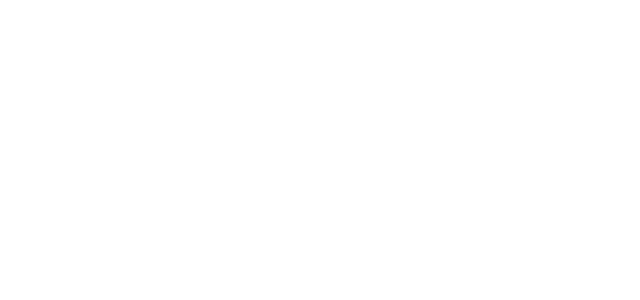
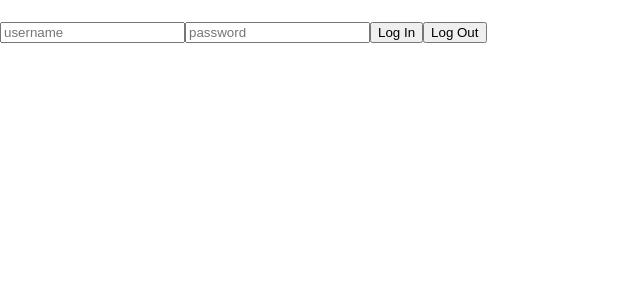
Before and after one commit to comp426-2022-spring/AdventureAid, a React (Create React App) app in the folder client/: page /country in a window 1280 px wide. Before the commit this address had no page. Shown: the top 300 px of the page, without its empty margins (0-640 px from the left). Built offline with nearby package versions, Linux system fonts and the light colour scheme; no server answers.

Commit message:
one country page added

```diff
--- a/client/src/App.js
+++ b/client/src/App.js
@@ -4,6 +4,7 @@
 import LoginPage from './pages/LoginPage';
 import SignupPage from './pages/SignupPage';
 import HomePage from './pages/HomePage';
+import OneCountry from './pages/OneCountry';
 
 import { BrowserRouter, Route, Routes } from 'react-router-dom'
 
@@ -15,6 +16,7 @@
         <Route path="" element= {<HomePage />} />
         <Route path="/signup" element={<SignupPage />} />
         <Route path="/login" element={<LoginPage />} />
+        <Route path="/country" element={<OneCountry />}/>
 
       </Routes>
   </BrowserRouter>
--- a/client/src/pages/HomePage.css
+++ b/client/src/pages/HomePage.css
@@ -34,6 +34,18 @@
     color: #61dafb;
   }
 
+  .modal {
+    display: none;
+    position: fixed;
+    z-index: 1;
+    background-color: rgba(0, 0, 0, 0.25);
+  }
+
+  .modal_content {
+    background-color: white;
+    position: absolute;
+  }
+
   @keyframes App-logo-spin {
     from {
       transform: rotate(0deg);
--- a/client/src/pages/HomePage.jsx
+++ b/client/src/pages/HomePage.jsx
@@ -1,4 +1,4 @@
-import React, { useEffect, useState  } from 'react';
+import React, { useEffect, useState, Component  } from 'react';
 import './HomePage.css';
 import RequestService from "../services/RequestService";
 
@@ -10,8 +10,8 @@
 
     // state for if new data is loading
     const [isLoading, setIsLoading] = useState(false)
-    // recieves and sets state to hold all country names
 
+    // state for if one country is clicked
     const [isCountryClicked, setIsCountryClicked] = useState(false);
 
     function getAllCountriesData() {
@@ -94,7 +94,8 @@
        <div>
         <button id="allcountries" className='button-allcountries' onClick={getAllCountriesHandler}>All Countries</button>
         <button id="profilecountries" onClick={profileCountriesHandler}>Profile Countries</button>
-        {/* <button id="onecountry" onClick={oneCountryHandler}>Country</button> */}
+        <button id="onecountry" onClick={oneCountryHandler}>Afghanistan</button>
+
          {test.length == 0 ? (
          <p>No matched countries</p>
           ) : (
--- /dev/null
+++ b/client/src/pages/OneCountry.jsx
@@ -0,0 +1,62 @@
+import React, { useEffect, useState }from "react";
+import RequestService from "../services/RequestService";
+function LoginPage() {
+    const [message, setMessage] = useState("")
+
+    // Gets username if user is logged in
+     const getUsername = async () => {
+         await RequestService.getUsername().then((res) => {
+            const data = res.data
+
+            // actions to take if user is logged in
+            if (data.isLoggedIn) {
+                setMessage(data.username)
+                document.querySelector('#username').value = ""
+                document.querySelector('#password').value = ""
+                // redirect to new page?
+            }
+            else
+                setMessage("Not logged in")
+        })
+     }
+
+    useEffect(() => {
+        getUsername()
+    }, [])
+
+    // handles login button
+    const handleLogin = async () => {
+        const username = document.querySelector('#username').value
+        const password = document.querySelector('#password').value
+
+        // res contains a json with key "message" that says "success" or "invalid username or password"
+        const res = await RequestService.login(username, password)
+        if (res.data.message != "success") {
+            setMessage(res.data.message)
+        } else {
+            getUsername()
+        }
+
+    }
+
+    //handles logout button
+    function handleLogout() {
+        // removes the token to un-authenticate user
+        localStorage.removeItem("token")
+
+        // call to get username to update page if something changes
+        getUsername()
+    }
+
+    return (
+        <div>
+            <h1>{message}</h1>
+            <input required id="username" type="username" placeholder="username"/>
+            <input required id="password" type="password" placeholder="password"/>
+            <button onClick={handleLogin}>Log In</button>
+            <button onClick={handleLogout}>Log Out</button>
+        </div>
+    );
+}
+
+export default LoginPage;
```
Lines whose indentation alone changed are shown as unchanged.
